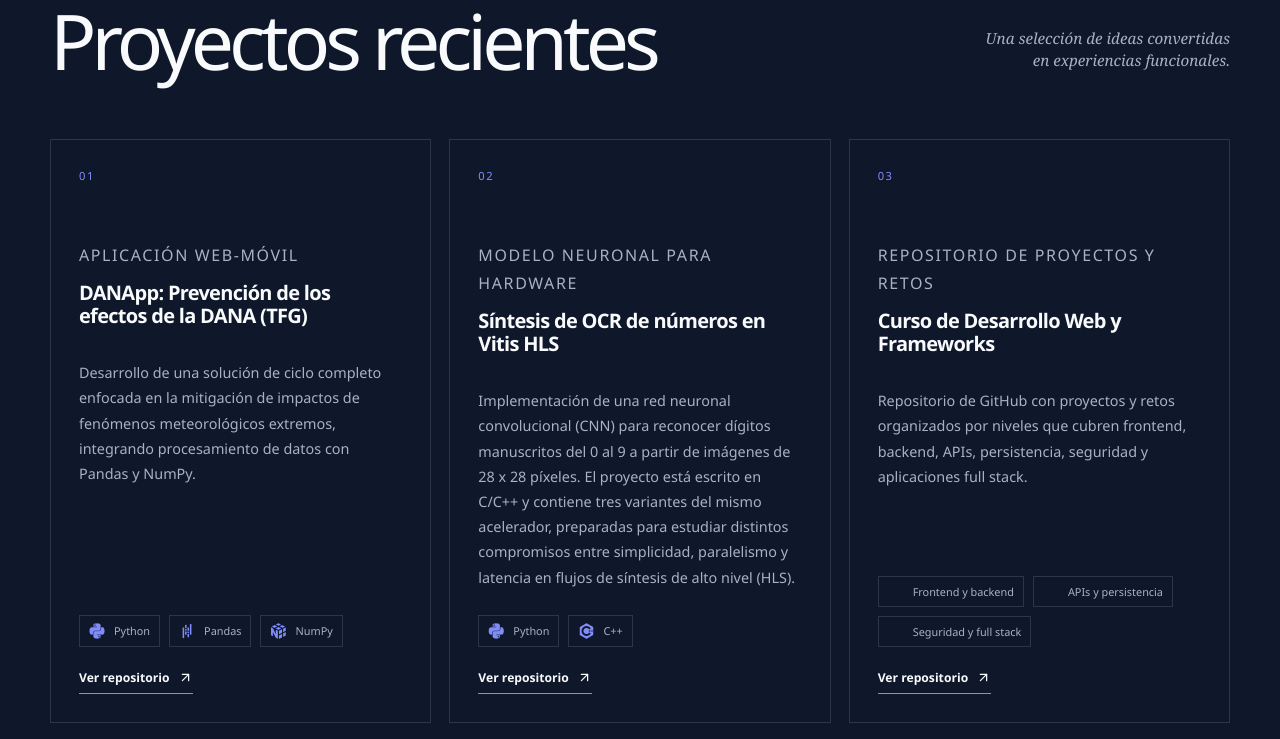
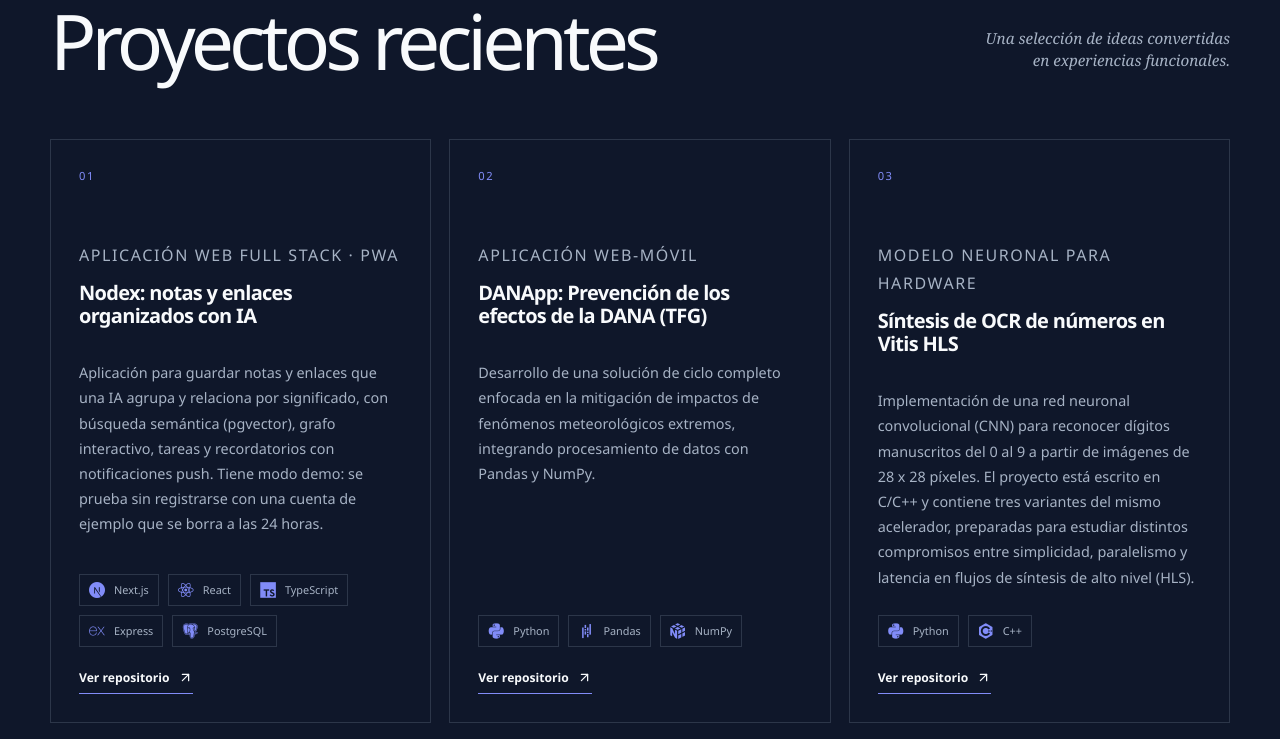
Before and after one commit to jcasadomolina/jcasadomolina.github.io, a Vue app: page / in a window 1280 px wide. Shown: the part 1320-2059 px from the top of the page. Built offline with nearby package versions, Linux system fonts and the light colour scheme.

Commit message:
feat(proyectos): añade Nodex con enlace opcional a la demo

```diff
--- a/data.json
+++ b/data.json
@@ -69,6 +69,38 @@
         }
     ],
     "projects": [
+        {
+            "icon": "share-2",
+            "title": "Nodex: notas y enlaces organizados con IA",
+            "subtitle": "Aplicación web full stack · PWA",
+            "description": "Aplicación para guardar notas y enlaces que una IA agrupa y relaciona por significado, con búsqueda semántica (pgvector), grafo interactivo, tareas y recordatorios con notificaciones push. Tiene modo demo: se prueba sin registrarse con una cuenta de ejemplo que se borra a las 24 horas.",
+            "technologies": [
+                {
+                    "icon": "devicon-nextjs-plain",
+                    "name": "Next.js"
+                },
+                {
+                    "icon": "devicon-react-original",
+                    "name": "React"
+                },
+                {
+                    "icon": "devicon-typescript-plain",
+                    "name": "TypeScript"
+                },
+                {
+                    "icon": "devicon-express-original",
+                    "name": "Express"
+                },
+                {
+                    "icon": "devicon-postgresql-plain",
+                    "name": "PostgreSQL"
+                }
+            ],
+            "image": "",
+            "url": "https://github.com/jcasadomolina/Nodex",
+            "github": "https://github.com/jcasadomolina/Nodex",
+            "demo": ""
+        },
         {
             "icon": "/logo-danapp-192x192.png",
             "title": "DANApp: Prevención de los efectos de la DANA (TFG)",
--- a/src/App.vue
+++ b/src/App.vue
@@ -87,7 +87,7 @@ onUnmounted(() => {
           <article v-for="(project, index) in portfolio.projects" :key="project.title" class="project-card">
             <span class="project-number">0{{ index + 1 }}</span>
             <p class="project-kind">{{ project.subtitle }}</p>
-            <h3 :href="project.url" target="_blank" rel="noreferrer">{{ project.title }}</h3>
+            <h3>{{ project.title }}</h3>
             <p>{{ project.description }}</p>
             <div class="tag-list" aria-label="Tecnologías utilizadas">
               <span v-for="technology in project.technologies" :key="technology.name" class="tech-tag">
@@ -95,9 +95,14 @@ onUnmounted(() => {
                 {{ technology.name }}
               </span>
             </div>
-            <a v-if="project.github" class="project-link" :href="project.github" target="_blank" rel="noreferrer">
-              Ver repositorio <ArrowUpRight :size="15" aria-hidden="true" />
-            </a>
+            <div class="project-links">
+              <a v-if="project.demo" class="project-link project-link-demo" :href="project.demo" target="_blank" rel="noreferrer">
+                Probar demo sin registro <ArrowUpRight :size="15" aria-hidden="true" />
+              </a>
+              <a v-if="project.github" class="project-link" :href="project.github" target="_blank" rel="noreferrer">
+                Ver repositorio <ArrowUpRight :size="15" aria-hidden="true" />
+              </a>
+            </div>
           </article>
         </div>
       </section>
--- a/src/style.css
+++ b/src/style.css
@@ -73,6 +73,9 @@ h1 em, em { font-family: Georgia, serif; font-weight: 400; }
 .tech-icon { display: inline-block; min-width: 18px; color: var(--accent-soft); font-size: 1rem; font-style: normal; }
 .project-link { display: inline-flex; align-items: center; gap: 8px; width: fit-content; margin-top: 22px; padding-bottom: 7px; border-bottom: 1px solid var(--accent-soft); color: var(--paper); font-size: .76rem; font-weight: 700; }
 .project-link:hover { color: var(--accent-soft); }
+.project-links { display: flex; flex-wrap: wrap; gap: 0 22px; }
+.project-link-demo { color: var(--accent-soft); }
+.project-link-demo:hover { color: var(--paper); }
 
 .skills-section { display: grid; grid-template-columns: 1fr 2fr; gap: 32px; padding: 116px 0; border-top: 1px solid var(--line); }
 .skills-list { padding-top: 6px; }
```
Also changed, not shown: _to_delete/nodex-icon.png (added).
